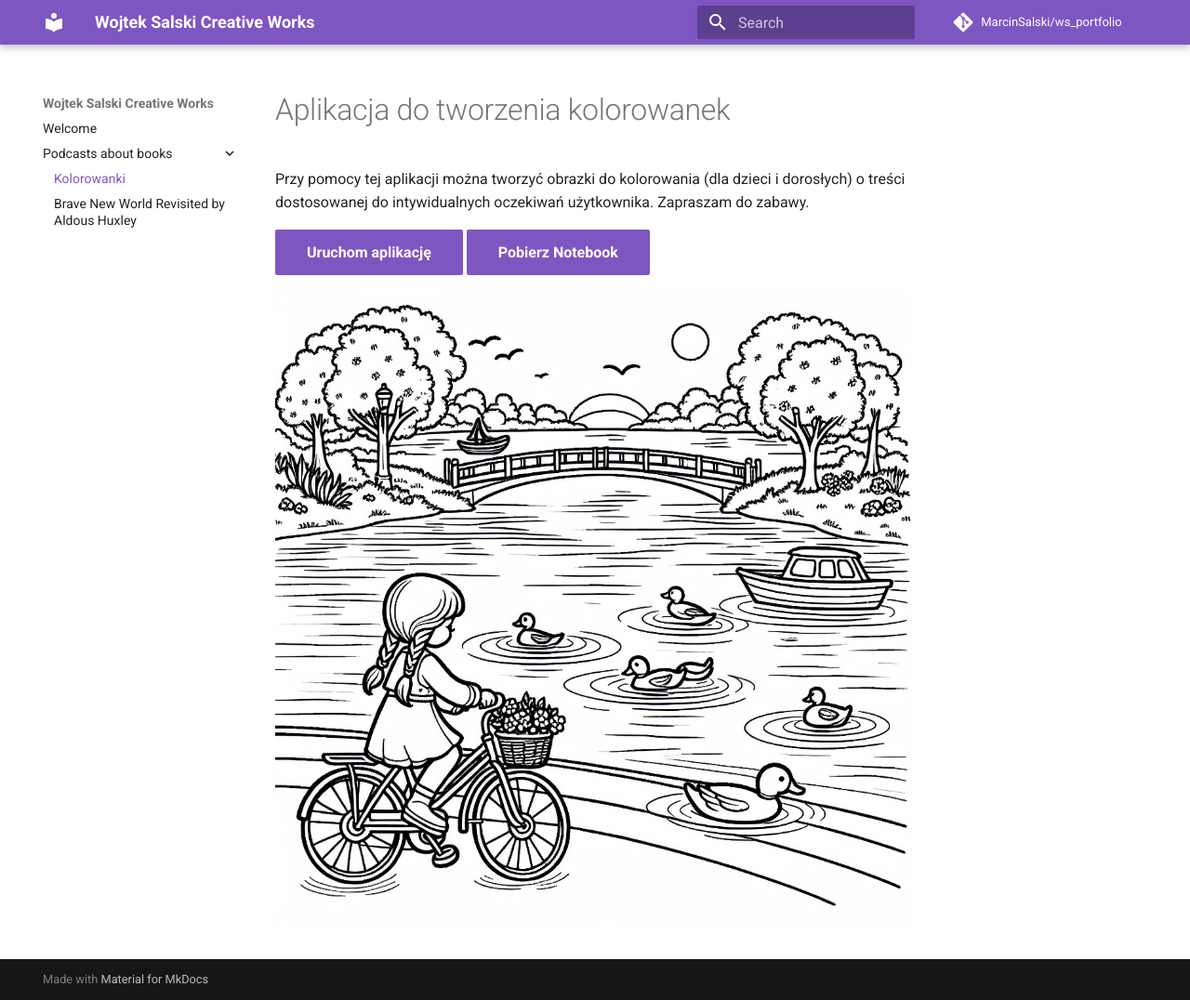
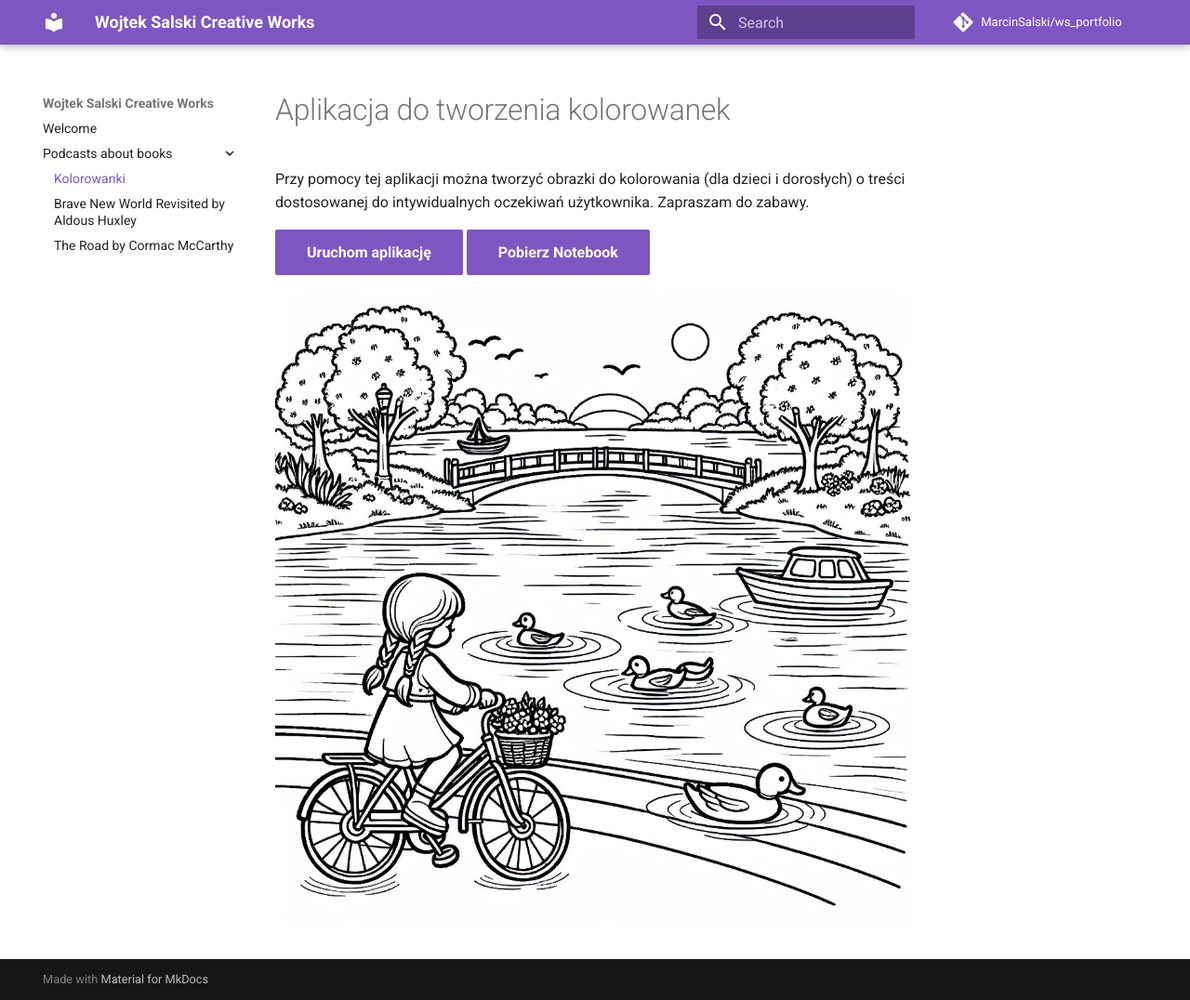
Before and after one commit to MarcinSalski/ws_portfolio, an MkDocs documentation site: the page built from docs/Kolorowanki/index.md, in a window 1280 px wide and 1076 px high. Shown: the whole window at 93% size. Built offline with MkDocs 1.6.1 and Material for MkDocs 9.7.7, drawn with Linux system fonts in a browser that asks for light colours; comment, search, counter and statistics services are not loaded.

Commit message:
jeszcze raz druga ksiazka

```diff
--- a/mkdocs.yml
+++ b/mkdocs.yml
@@ -16,3 +16,4 @@
 - Podcasts about books:
   - "Kolorowanki": Kolorowanki/index.md
   - "Brave New World Revisited by Aldous Huxley": BraveNewWorldRevisited/index.md
+  - "The Road by Cormac McCarthy": TheRoad/index.md
```
